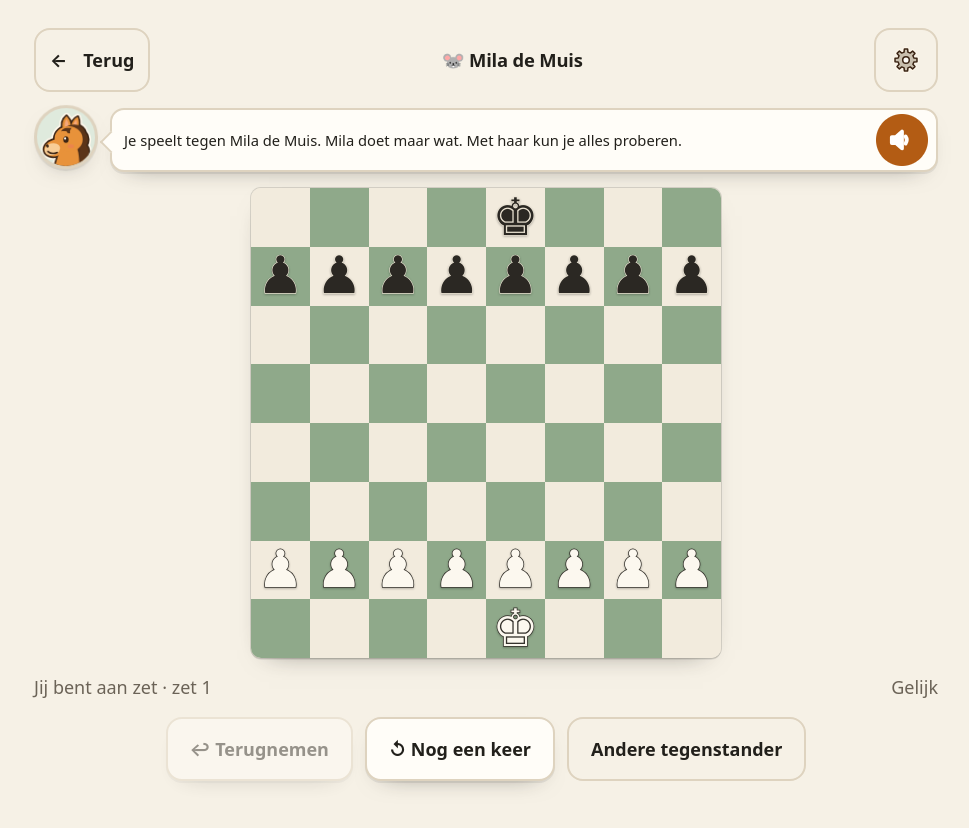
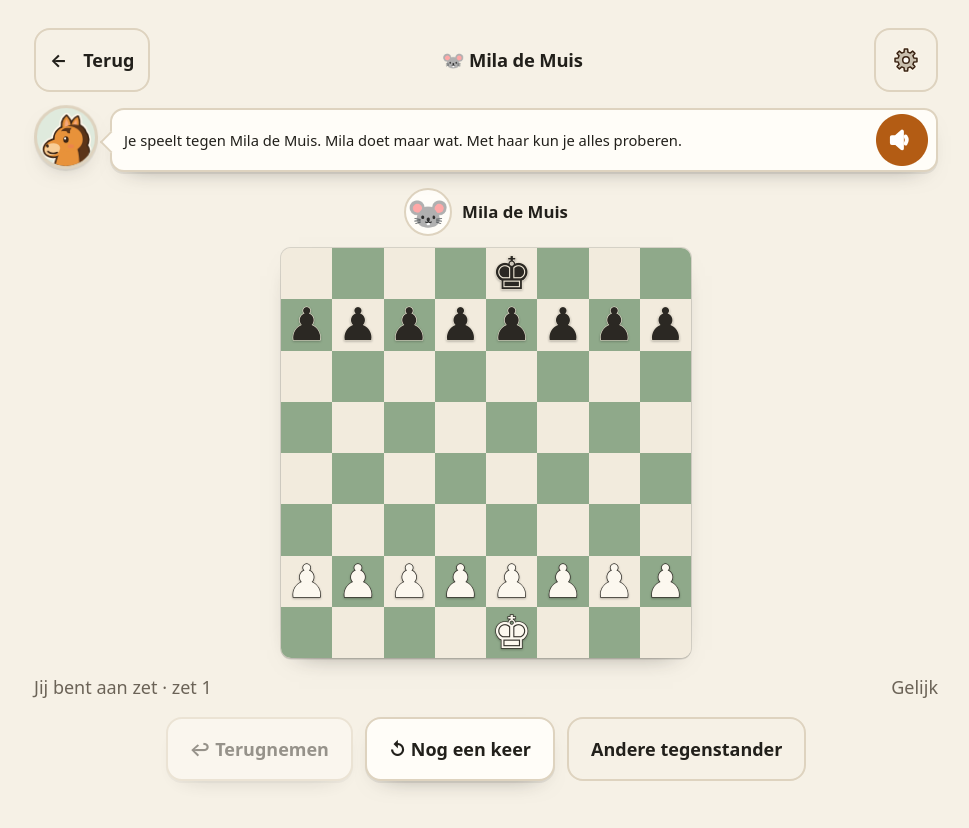
Before and after one commit to Krook88/Schaakpaardje, a Next.js app: page /spelen/mila in a window 1280 px wide. Shown: the top 828 px of the page, without its empty margins (154-1123 px from the left). Built offline with nearby package versions, Linux system fonts and the light colour scheme; no server answers.

Commit message:
Speelscherm: de tegenstander zit aan zijn kant van het bord
Co-Authored-By: Claude Opus 5.5 <noreply@anthropic.com>

```diff
--- a/src/play/PartijScherm.module.css
+++ b/src/play/PartijScherm.module.css
@@ -24,3 +24,13 @@
   .vlak > * { order: 2; }
   .vlak > .knoppen { order: 1; }
 }
+.tegenstander {
+  display: flex; align-items: center; justify-content: center; gap: 10px;
+  font-weight: 800; font-size: 1.05rem; margin: 0 auto -4px;
+}
+.tegenstanderGezicht {
+  font-size: 34px; line-height: 1; width: 48px; height: 48px; display: grid; place-items: center;
+  border-radius: 50%; background: var(--surface); border: 2px solid var(--line);
+}
+/* Dwars staat de tegenstander al in de kop naast het bord; de extra regel liet de pagina scrollen. */
+@media (max-height: 700px) { .tegenstander { display: none; } }
--- a/src/play/PartijScherm.tsx
+++ b/src/play/PartijScherm.tsx
@@ -388,7 +388,16 @@ export function PartijScherm({ botId }: { botId: string }) {
         {/* Bord plus kop, Pip, status en knoppen in één scherm: op 1440×900 vielen de
             knoppen eronder weg bij 70vh (45e review). Op lage liggende schermen blijft
             70vh de ondergrens; daar is een eigen indeling nodig (scorebord). */}
-        <div className={styles.bord} style={{ maxWidth: 'min(100%, 620px, max(calc(100svh - 330px), min(70vh, 300px)))', margin: '0 auto', width: '100%' }}>
+        {/* De tegenstander aan zijn eigen kant van het bord: "mijn kind speelt tegen Bas de
+            Hond", niet tegen een kaal bord (wow 4 na ronde 22). Alleen een emoji en de naam
+            uit de vaste lijst, niets van het kind. */}
+        {bot && (
+          <div className={styles.tegenstander} aria-hidden="true">
+            <span className={styles.tegenstanderGezicht}>{bot.emoji}</span>
+            <span>{bot.naam}</span>
+          </div>
+        )}
+        <div className={styles.bord} style={{ maxWidth: 'min(100%, 620px, max(calc(100svh - 390px), min(70vh, 300px)))', margin: '0 auto', width: '100%' }}>
           <Board
             position={fen}
             // Bij samen spelen draait het bord naar wie er aan zet is, zodat elk kind
```
Also changed, not shown: 1 other file (tests, documents, lock files or other folders).
